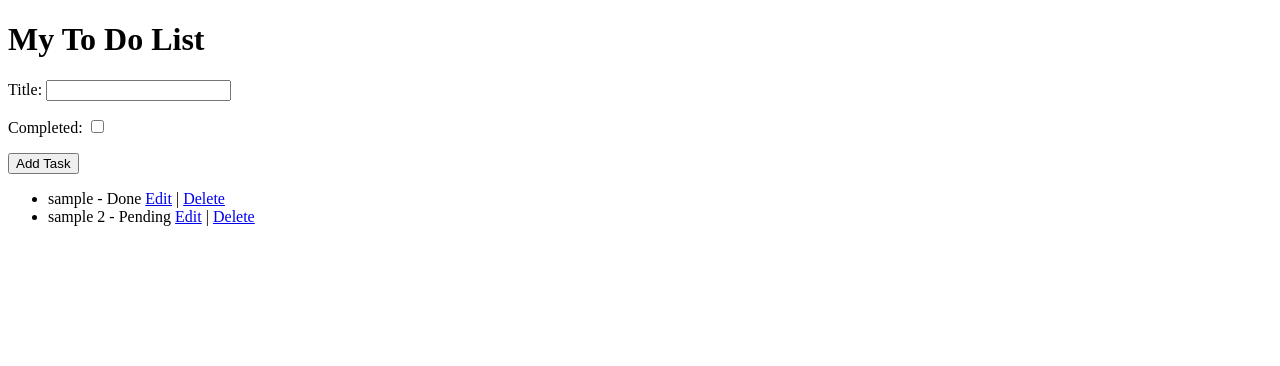
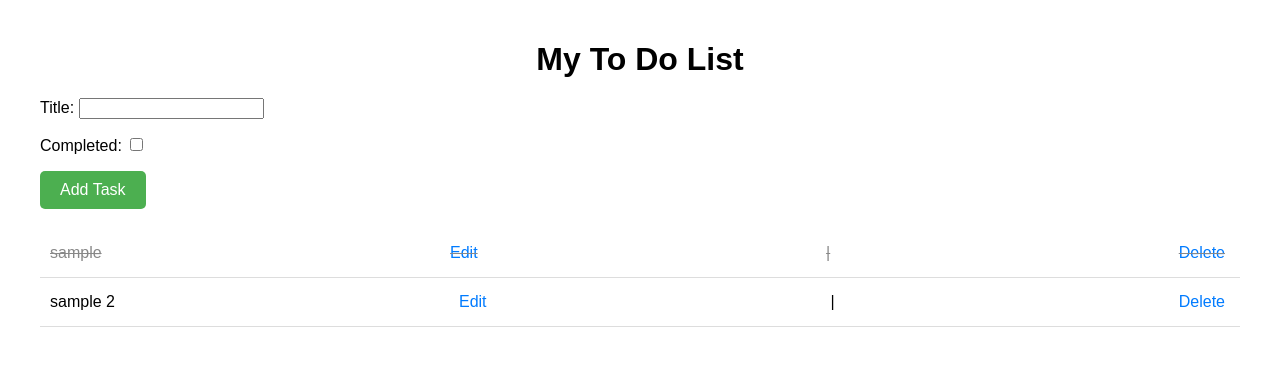
Before and after one commit to Saketk2/ToDo-List, a Django app: page / in a window 1280 px wide. Shown: the top 366 px of the page. Run offline with Django 5.2, Linux system fonts and the light colour scheme; data comes from the database, SQL or seed files in the repository; both versions use the stored data as it was after the commit.

Commit message:
Added generic GPT CSS and fixed routing

```diff
--- a/ToDoList/settings.py
+++ b/ToDoList/settings.py
@@ -116,7 +116,11 @@ USE_TZ = True
 # Static files (CSS, JavaScript, Images)
 # https://docs.djangoproject.com/en/5.0/howto/static-files/
 
-STATIC_URL = 'static/'
+STATIC_URL = '/static/'
+STATICFILES_DIRS = [
+    BASE_DIR / 'todo/static',  # Adjust according to your project structure
+]
+
 
 # Default primary key field type
 # https://docs.djangoproject.com/en/5.0/ref/settings/#default-auto-field
--- /dev/null
+++ b/todo/static/todo/task_list_styles.css
@@ -0,0 +1,65 @@
+/* Container styles */
+.container {
+    width: 100%;
+    max-width: 1200px;
+    margin: 0 auto;
+    padding: 20px;
+    font-family: Arial, sans-serif;
+}
+
+/* Header styles */
+.header {
+    text-align: center;
+    font-size: 2em;
+    margin-bottom: 20px;
+}
+
+/* Form styling */
+.form {
+    margin-bottom: 20px;
+}
+
+/* Button styling */
+.button {
+    background-color: #4CAF50;
+    color: white;
+    padding: 10px 20px;
+    border: none;
+    cursor: pointer;
+    border-radius: 5px;
+    font-size: 1em;
+}
+
+.button:hover {
+    background-color: #45a049;
+}
+
+/* List styling */
+.list {
+    list-style-type: none;
+    padding: 0;
+}
+
+.list li {
+    padding: 10px;
+    border-bottom: 1px solid #ddd;
+    display: flex;
+    justify-content: space-between;
+    align-items: center;
+}
+
+.list li a {
+    color: #007BFF;
+    text-decoration: none;
+    padding: 5px;
+}
+
+.list li a:hover {
+    text-decoration: underline;
+}
+
+/* Optional: style for the completed tasks */
+.list li.completed {
+    text-decoration: line-through;
+    color: #888;
+}
--- a/todo/task_list_styles.css
+++ /dev/null
@@ -1,6 +0,0 @@
-.container {
-    width: 100%;
-    margin: 0 auto;
-    max-width: 1200px; /* or any size you'd like */
-    padding: 20px;
-}
--- a/todo/templates/task_list.html
+++ b/todo/templates/task_list.html
@@ -2,21 +2,23 @@
 <html>
 <head>
     <title>To Do List</title>
-    {% comment %} <link rel="stylesheet" href="{% static 'todo/task_list_styles.css' %}"> {% endcomment %}
+    {% load static %}
+    <link rel="stylesheet" href="{% static 'todo/task_list_styles.css' %}">
 </head>
 
-<body class = "container">
-    <h1 class = "header">My To Do List</h1>
-    <form class = "form" method="POST">
+<body class="container">
+    <h1 class="header">My To Do List</h1>
+
+    <form class="form" method="POST">
         {% csrf_token %}
         {{ form.as_p }}
-        <button type="submit">Add Task</button>
+        <button class="button" type="submit">Add Task</button>
     </form>
 
-    <ul class = "list">
+    <ul class="list">
         {% for task in tasks %}
-        <li>
-            {{ task.title }} - {% if task.completed %} Done {% else %} Pending {% endif %}
+        <li class="{% if task.completed %}completed{% endif %}">
+            {{ task.title }}
             <a href="{% url 'edit_task' task.id %}">Edit</a> |
             <a href="{% url 'delete_task' task.id %}">Delete</a>
         </li>
```
Also changed, not shown: todo/static/todo/edit_task_styles.css (added, +44 -0 lines), todo/templates/edit_task.html (+11 -6 lines), db.sqlite3, todo/edit_task_styles.css (deleted).
